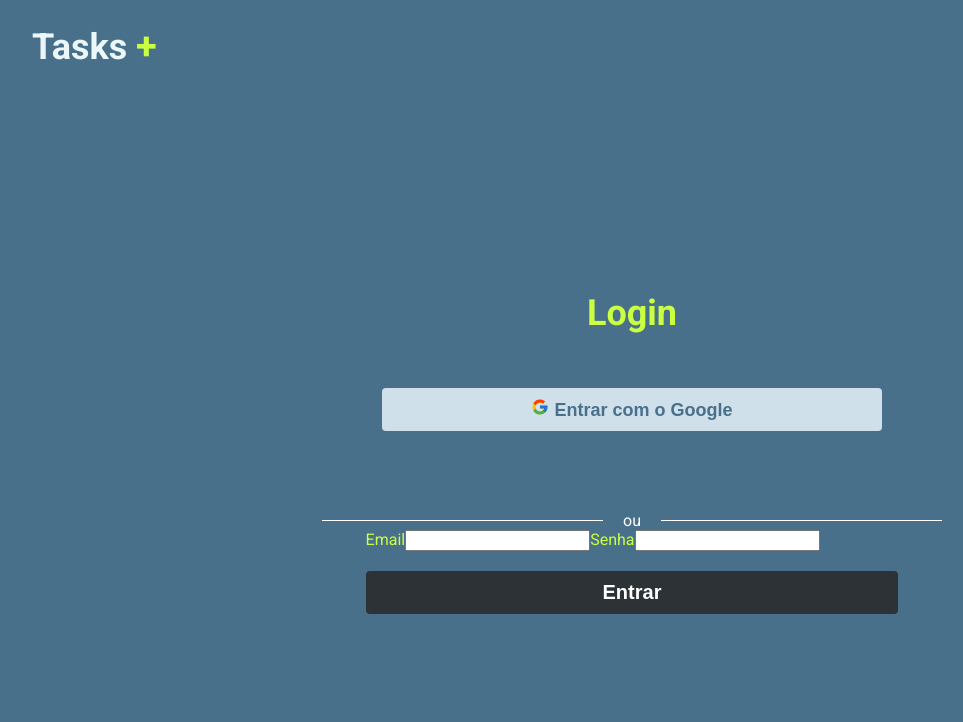
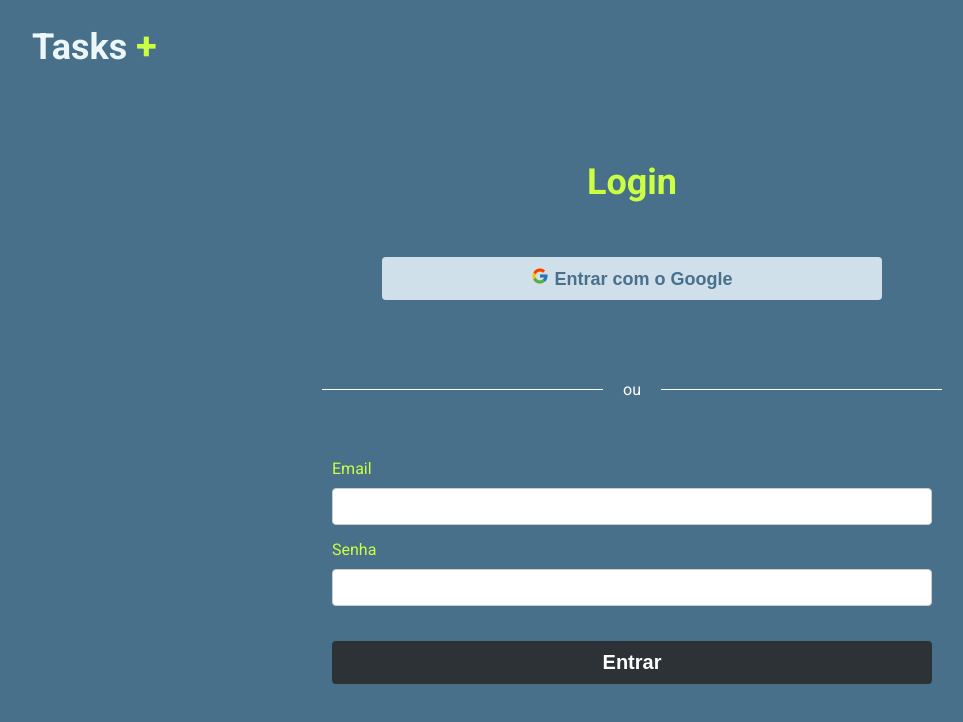
Before and after one commit to rodolphoreis/tasks, a Next.js app: page /login in a window 1280 px wide. Shown: the top 722 px of the page, without its empty margins (8-971 px from the left). Built offline with nearby package versions, Linux system fonts and the light colour scheme.

Commit message:
style: add config no globals css

```diff
--- a/src/styles/globals.css
+++ b/src/styles/globals.css
@@ -25,3 +25,37 @@ body,
   box-sizing: border-box;
   font-family: "Roboto", sans-serif;
 }
+
+form {
+  width: 95%;
+  display: flex;
+  flex-direction: column;
+  align-items: center;
+  justify-content: center;
+  margin: 40px auto;
+  padding: 20px;
+  box-sizing: border-box;
+}
+
+label {
+  display: flex;
+  flex-direction: column;
+  width: 100%;
+  max-width: 600px;
+  margin-bottom: 15px;
+}
+
+input {
+  width: 100%;
+  padding: 10px;
+  border-radius: 4px;
+  border: 1px solid #ccc;
+  box-sizing: border-box;
+  outline: none;
+}
+
+input:focus,
+textarea:focus {
+  border: 2px solid #0071db;
+  box-shadow: 0 0 0 3px rgba(0, 113, 219, 0.3);
+}
```
